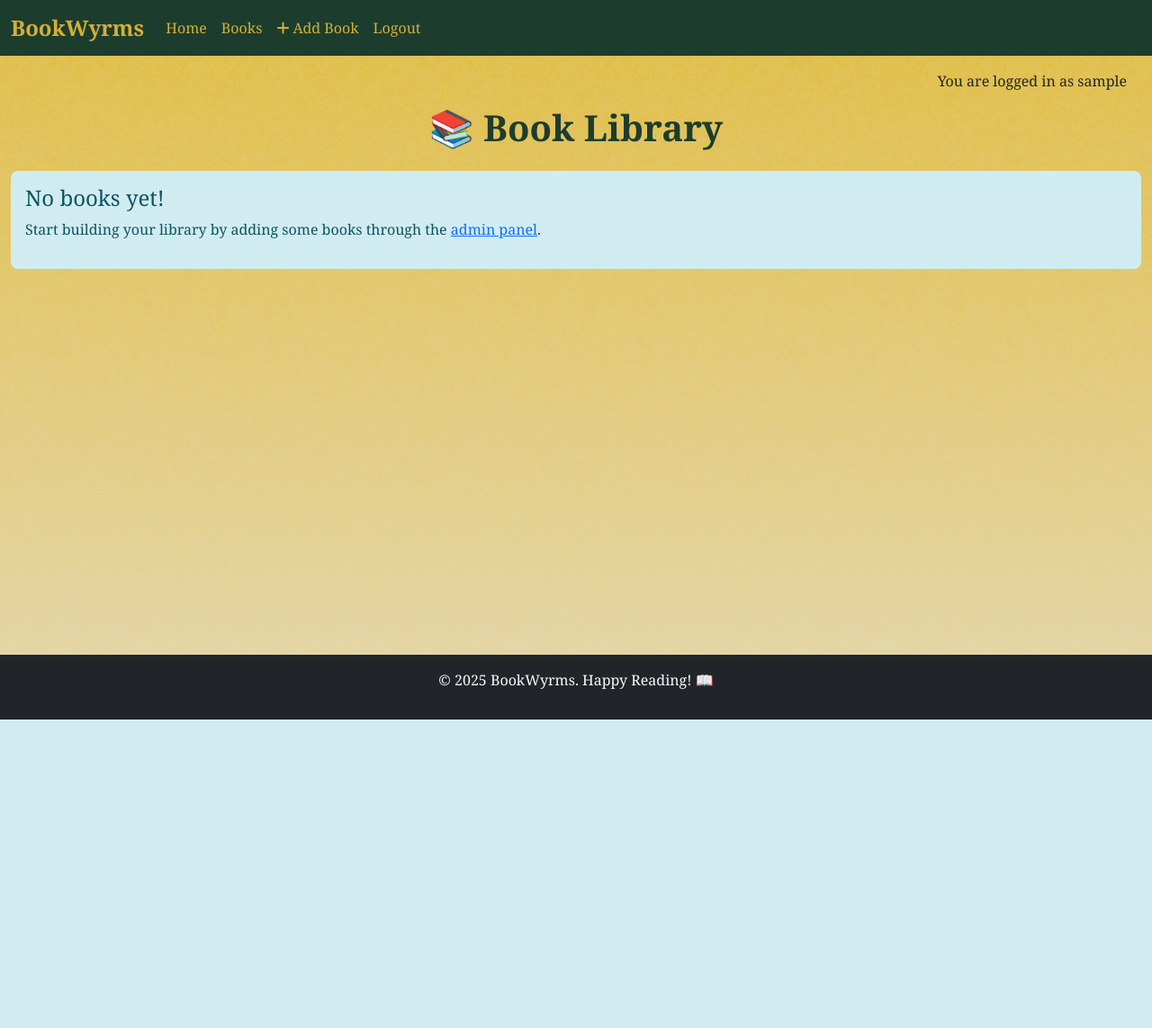
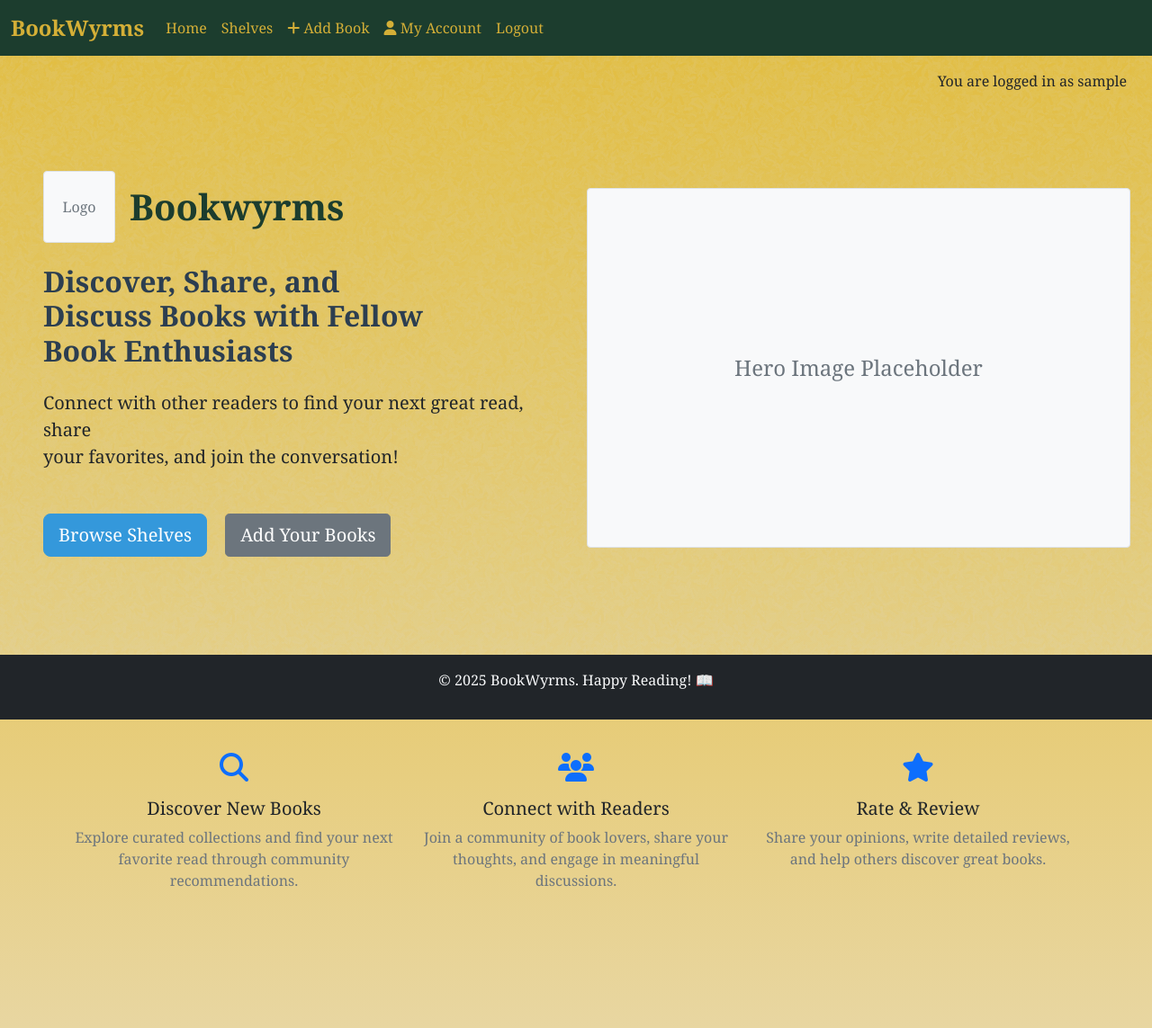
Before and after one commit to ShuaybAi/bookwyrms, a Django app: page / in a window 1280 px wide. Shown: the whole page at 90% size. Before the commit the page ends 800 px from the top, so only its background shows below. Run offline with Django 5.2, Linux system fonts and the light colour scheme; the visitor is signed in with stand-in values (Sample User, id 1); data that the repository does not hold is empty; some libraries are stand-ins or nearby versions.

Commit message:
add my-account page and home page

```diff
--- a/books/templates/books/book_list.html
+++ b/books/templates/books/book_list.html
@@ -1,11 +1,27 @@
 {% extends "base.html" %}
+{% load static %}
 
-{% block title %}Book Library - BookWyrms{% endblock %}
+{% block title %}BookShelves - BookWyrms{% endblock %}
 
 {% block content %}
+{% comment %} <div class="container my-3">
+    <div class="row align-items-center border rounded p-3 bg-light">
+        <div class="col-md-3">
+            <img src="{% static 'images/blank-cover.webp' %}" class="img-fluid rounded" alt="Book Cover">
+        </div>
+        <div class="col-md-9">
+            <h4 class="mb-1">Book Title</h4>
+            <p class="mb-1 text-muted">by Jane Doe</p>
+            <p class="mb-2"><strong>Genre:</strong> Fantasy • <strong>Rating:</strong> 4.5 ⭐</p>
+            <p class="text-truncate">A witty, strategic tale of dragons, deception, and destiny...</p>
+            <a href="#" class="btn btn-outline-success btn-sm">Details</a>
+        </div>
+    </div>
+</div> {% endcomment %}
+<!--📚-->
 <div class="row">
     <div class="col-12">
-        <h1 class="mb-4">📚 Book Library</h1>
+        <h1 class="mb-4">BookShelves</h1>
 
         {% if object_list %}
             <div class="row">
@@ -15,14 +31,14 @@
                             <div class="card h-100 book-card">
                                 {% if book.cover %}
                                     <img src="{{ book.cover.url }}"
-                                         class="card-img-top"
-                                         alt="{{ book.title }} cover"
-                                         style="height: 300px; object-fit: cover;">
+                                        class="card-img-top"
+                                        alt="{{ book.title }} cover"
+                                        style="height: 300px; object-fit: cover;">
                                 {% else %}
-                                    <div class="card-img-top bg-light d-flex align-items-center justify-content-center"
-                                         style="height: 300px;">
-                                        <span class="text-muted">📖 No Cover</span>
-                                    </div>
+                                    <img src="{% static 'images/blank-cover.webp' %}"
+                                        class="card-img-top"
+                                        alt="blank cover"
+                                        style="height: 300px; object-fit: cover;">
                                 {% endif %}
 
                                 <div class="card-body d-flex flex-column">
--- /dev/null
+++ b/books/templates/books/home.html
@@ -0,0 +1,118 @@
+{% extends "base.html" %}
+{% load static %}
+
+{% block title %}BookWyrms - Discover, Share, and Discuss Books{% endblock %}
+
+{% block content %}
+<!-- Hero Section -->
+<div class="hero-section py-5">
+    <div class="container-fluid">
+        <div class="row align-items-center">
+            <!-- Left Content -->
+            <div class="col-lg-6 col-md-12 mb-4 mb-lg-0">
+                <div class="hero-content p-4">
+                    <!-- Logo Placeholder -->
+                    <div class="hero-logo mb-4">
+                        <div class="d-flex align-items-center justify-content-center justify-content-lg-start">
+                            <div class="logo-placeholder bg-light border rounded d-flex align-items-center justify-content-center" style="width: 80px; height: 80px;">
+                                <span class="text-muted">Logo</span>
+                            </div>
+                            <h1 class="ms-3 mb-0">Bookwyrms</h1>
+                        </div>
+                    </div>
+
+                    <!-- Main Heading -->
+                    <h2 class="mb-4">
+                        Discover, Share, and<br>
+                        Discuss Books with Fellow<br>
+                        Book Enthusiasts
+                    </h2>
+
+                    <!-- Subtitle -->
+                    <p class="lead mb-5">
+                        Connect with other readers to find your next great read, share<br>
+                        your favorites, and join the conversation!
+                    </p>
+
+                    <!-- Action Buttons -->
+                    <div class="hero-buttons">
+                        <a href="{% url 'book_list' %}" class="btn btn-primary btn-lg me-3 mb-2">
+                            Browse Shelves
+                        </a>
+                        {% if not user.is_authenticated %}
+                        <a href="{% url 'account_signup' %}" class="btn btn-secondary btn-lg mb-2">
+                            Login or Sign Up
+                        </a>
+                        {% else %}
+                        <a href="{% url 'add_book' %}" class="btn btn-secondary btn-lg mb-2">
+                            Add Your Books
+                        </a>
+                        {% endif %}
+                    </div>
+                </div>
+            </div>
+
+            <!-- Right Image Placeholder -->
+            <div class="col-lg-6 col-md-12">
+                <div class="text-center">
+                    <div class="illustration-placeholder bg-light border rounded d-flex align-items-center justify-content-center" style="height: 400px;">
+                        <span class="text-muted fs-4">Hero Image Placeholder</span>
+                    </div>
+                </div>
+            </div>
+        </div>
+    </div>
+</div>
+
+<!-- Features Section -->
+<div class="features-section py-5">
+    <div class="container">
+        <div class="row">
+            <div class="col-12 text-center mb-5">
+                <h3 class="section-title">Why Choose BookWyrms?</h3>
+            </div>
+        </div>
+        <div class="row">
+            <div class="col-md-4 mb-4">
+                <div class="feature-card text-center">
+                    <div class="feature-icon mb-3">
+                        <i class="fas fa-search fa-2x text-primary"></i>
+                    </div>
+                    <h5>Discover New Books</h5>
+                    <p class="text-muted">Explore curated collections and find your next favorite read through community recommendations.</p>
+                </div>
+            </div>
+            <div class="col-md-4 mb-4">
+                <div class="feature-card text-center">
+                    <div class="feature-icon mb-3">
+                        <i class="fas fa-users fa-2x text-primary"></i>
+                    </div>
+                    <h5>Connect with Readers</h5>
+                    <p class="text-muted">Join a community of book lovers, share your thoughts, and engage in meaningful discussions.</p>
+                </div>
+            </div>
+            <div class="col-md-4 mb-4">
+                <div class="feature-card text-center">
+                    <div class="feature-icon mb-3">
+                        <i class="fas fa-star fa-2x text-primary"></i>
+                    </div>
+                    <h5>Rate & Review</h5>
+                    <p class="text-muted">Share your opinions, write detailed reviews, and help others discover great books.</p>
+                </div>
+            </div>
+        </div>
+    </div>
+</div>
+
+<!-- Call to Action -->
+{% if not user.is_authenticated %}
+<div class="py-5 bg-light">
+    <div class="container text-center">
+        <h3 class="mb-4">Ready to Start Your Reading Journey?</h3>
+        <p class="lead mb-4">Join thousands of book enthusiasts already using BookWyrms</p>
+        <a href="{% url 'account_signup' %}" class="btn btn-primary btn-lg me-3">Sign Up Now</a>
+        <a href="{% url 'account_login' %}" class="btn btn-outline-primary btn-lg">Login</a>
+    </div>
+</div>
+{% endif %}
+{% endblock %}
--- a/books/urls.py
+++ b/books/urls.py
@@ -3,7 +3,9 @@ from django.urls import path
 from . import views
 
 urlpatterns = [
-    path('', views.BookList.as_view(), name='home'),
-    path('book/<int:pk>/', views.book_detail, name='book_detail'),
+    path('', views.home, name='home'),
+    path('shelves/', views.BookList.as_view(), name='book_list'),
+    path('shelves/book/<int:pk>/', views.book_detail, name='book_detail'),
     path('add-book/', views.add_book, name='add_book'),
+    path('my-account/', views.my_account, name='my_account'),
 ]
--- a/books/views.py
+++ b/books/views.py
@@ -1,6 +1,5 @@
 """Views for the books app."""
 from django.shortcuts import render, get_object_or_404, redirect
-from django.http import HttpResponseRedirect
 from django.views import generic
 from django.contrib import messages
 from django.contrib.auth.decorators import login_required
@@ -8,6 +7,10 @@ from .models import Book, Review, Comment
 from .forms import BookForm, ReviewForm, CommentForm
 
 # Create your views here.
+def home(request):
+    """View for the homepage."""
+    return render(request, 'books/home.html')
+
 class BookList(generic.ListView):
     """View to list all books."""
     queryset = Book.objects.all()
@@ -16,6 +19,7 @@ class BookList(generic.ListView):
 def book_detail(request, pk):
     """View to display a single book's details."""
     book = get_object_or_404(Book, pk=pk)
+
     # Get related books by same user
     user_books = Book.objects.filter(user=book.user).exclude(pk=pk)[:4]
     # reviews = book.reviews.all()
@@ -106,3 +110,17 @@ def add_book(request):
 #         messages.add_message(request, messages.ERROR, 'You can only delete your own comments!')
 
 #     return HttpResponseRedirect(reverse('book_detail', args=[slug]))
+
+@login_required
+def my_account(request):
+    """View to display and edit user's account information"""
+    # if request.method == "POST":
+    #     form = UserProfileForm(request.POST, request.FILES, instance=request.user.profile)
+    #     if form.is_valid():
+    #         form.save()
+    #         messages.success(request, "Your profile has been updated!")
+    #         return redirect("my_account")
+    # else:
+    #     form = UserProfileForm(instance=request.user.profile)
+
+    return render(request, 'books/my_account.html')
--- a/templates/base.html
+++ b/templates/base.html
@@ -2,6 +2,8 @@
 
 {% url 'home' as home_url %}
 {% url 'book_list' as book_list_url %}
+{% url 'add_book' as add_book_url %}
+{% url 'my_account' as my_account_url %}
 {% url 'account_login' as login_url %}
 {% url 'account_signup' as signup_url %}
 {% url 'account_logout' as logout_url %}
@@ -49,11 +51,11 @@
                 <ul class="navbar-nav me-auto mb-2 mb-lg-0">
                     <li class="nav-item">
                         <a class="nav-link {% if request.path == home_url %}active{% endif %}"
-                            aria-current="page" href="{% url 'home' %}">Home</a>
+                            aria-current="page" href="{{ home_url }}">Home</a>
                     </li>
                     <li class="nav-item">
-                        <a class="nav-link {% if request.path == '/books/' %}active{% endif %}"
-                            aria-current="page" href="{% url 'home' %}">Books</a>
+                        <a class="nav-link {% if request.path == book_list_url %}active{% endif %}"
+                            aria-current="page" href="{{ book_list_url }}">Shelves</a>
                     </li>
                     {% comment %} <li class="nav-item">
                         <a class="nav-link" href="/admin/">Admin</a>
@@ -61,22 +63,28 @@
                     {% if user.is_authenticated %}
                     <li class="nav-item">
                         <a class="nav-link {% if request.path == add_book_url %}active{% endif %}"
-                            aria-current="page" href="{% url 'add_book' %}">
+                            aria-current="page" href="{{ add_book_url }}">
                             <i class="fas fa-plus"></i> Add Book
                         </a>
                     </li>
                     <li class="nav-item">
+                        <a class="nav-link {% if request.path == my_account_url %}active{% endif %}"
+                            aria-current="page" href="{{ my_account_url }}">
+                            <i class="fas fa-user"></i> My Account
+                        </a>
+                    </li>
+                    <li class="nav-item">
                         <a class="nav-link {% if request.path == logout_url %}active{% endif %}"
-                            aria-current="page" href="{% url 'account_logout' %}">Logout</a>
+                            aria-current="page" href="{{ logout_url }}">Logout</a>
                     </li>
                     {% else %}
                     <li class="nav-item">
                         <a class="nav-link {% if request.path == signup_url %}active{% endif %}"
-                            aria-current="page" href="{% url 'account_signup' %}">Register</a>
+                            aria-current="page" href="{{ signup_url }}">Register</a>
                     </li>
                     <li class="nav-item">
                         <a class="nav-link {% if request.path == login_url %}active{% endif %}"
-                            aria-current="page" href="{% url 'account_login' %}">Login</a>
+                            aria-current="page" href="{{ login_url }}">Login</a>
                     </li>
                     {% endif %}
                 </ul>
```
Also changed, not shown: books/templates/books/book_detail.html (+8 -11 lines), books/templates/books/my_account.html (added, +190 -0 lines), static/images/blank-cover.webp (added).
